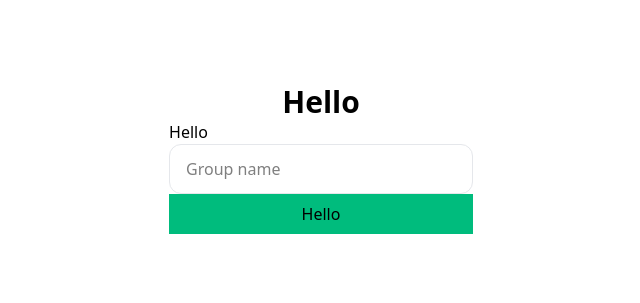
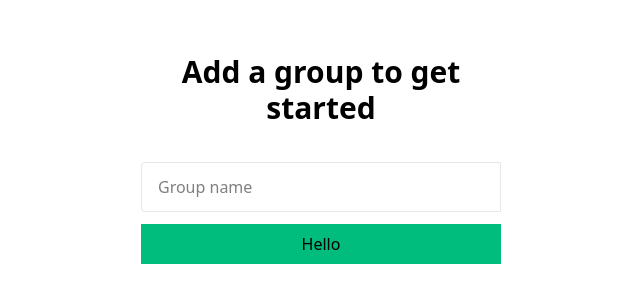
Before and after one commit to DamenaX/Split-The-Bill, a React (Vite) app: page / in a window 1280 px wide. Shown: the part 241-544 px from the top of the page, without its empty margins (319-959 px from the left). Built offline with nearby package versions, Linux system fonts and the light colour scheme.

Commit message:
Center heading and add spacing

```diff
--- a/src/components/MobileContainer.jsx
+++ b/src/components/MobileContainer.jsx
@@ -1,6 +1,6 @@
 function MobileContainer({children}) {
     return (
-        <div className="flex flex-col justify-center items-center w-full max-w-sm h-dvh p-7 border-gray-100">
+        <div className="flex flex-col justify-center items-center w-full max-w-sm h-dvh px-3 py-5 border-gray-100 space-y-2">
             {children}
         </div>
     );
--- a/src/components/buttons/Button.jsx
+++ b/src/components/buttons/Button.jsx
@@ -1,8 +1,8 @@
-function Button({variant, children}) {
+function Button({variant, children, type}) {
     const base = ""
     const variants = {}
     return (
-        <button className="w-full bg-emerald-500 p-2 text-center"> {children} </button>
+        <button type={type} className="w-full bg-emerald-500 p-2 text-center"> {children} </button>
     )
 }
 
--- a/src/components/form/TextInput.jsx
+++ b/src/components/form/TextInput.jsx
@@ -1,6 +1,6 @@
 function TextInput({ placeholder, isRequired, variant, label}) {
 
-    const base = "w-full px-4 py-3 rounded-xl border transition-all outline-none text-base"
+    const base = "w-full px-4 py-3 border transition-all outline-none text-base rounded-s"
     const variants = {
         "default-wide": "border-gray-200 focus:border-blue-500 bg-white",
         "filled-wide": "border-transparent bg-gray-100 focus:bg-white focus:border-blue-500",
--- a/src/components/text/Heading.jsx
+++ b/src/components/text/Heading.jsx
@@ -1,16 +1,16 @@
 
 
-function Heading({tagName: Tag, level, children}) {
+function Heading({tagName: Tag, level, children, className}) {
 
   const levels = {
-    1: 'text-3xl font-bold',
-    2: 'text-2xl font-semibold',
-    3: 'text-xl font-semibold',
-    4: 'text-lg font-medium'
+    1: 'text-3xl font-bold text-center',
+    2: 'text-2xl font-semibold text-center',
+    3: 'text-xl font-semibold text-center',
+    4: 'text-lg font-medium text-center'
   }
 
   return (
-    <Tag className={`${levels[level]}`}> {children} </Tag>
+    <Tag className={`${levels[level]} ${className}`}> {children} </Tag>
   )
 }
 
--- a/src/pages/AddGroup.jsx
+++ b/src/pages/AddGroup.jsx
@@ -8,10 +8,10 @@ function AddGroup() {
     return (
         <MainContainer>
             <MobileContainer>
-                <Heading tagName="h1" level="1"> Hello </Heading>
-                <form>
-                    <TextInput placeholder="Group name" isRequired={false} variant="default-wide" label="Hello" />
-                    <Button variant="h"> Hello </Button>
+                <Heading tagName="h1" level="1" className="mb-9"> Add a group to get started </Heading>
+                <form className='w-full space-y-3'>
+                    <TextInput placeholder="Group name" isRequired={false} variant="default-wide"  />
+                    <Button variant="h" type="submit"> Hello </Button>
                 </form>
             </MobileContainer>
         </MainContainer>
```
